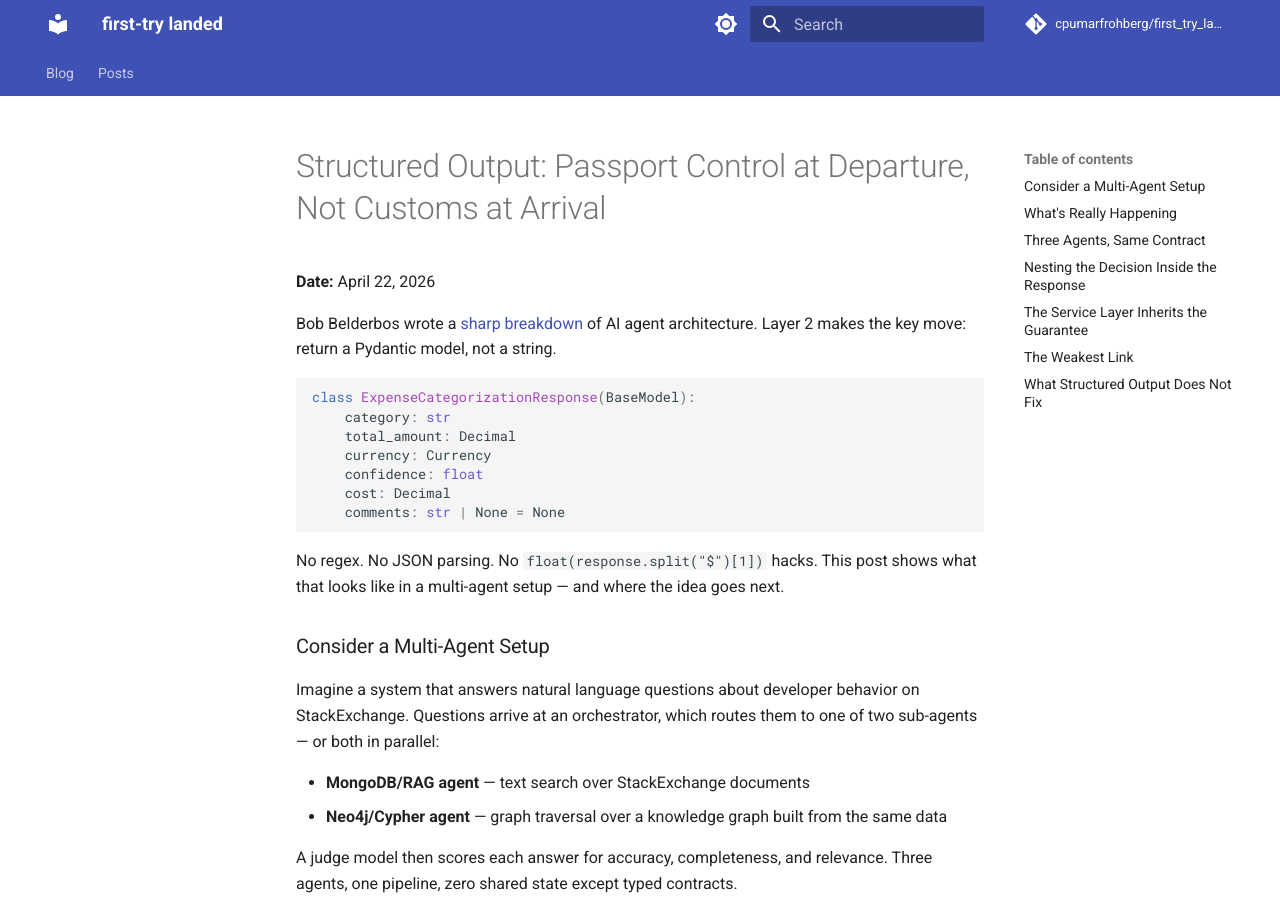
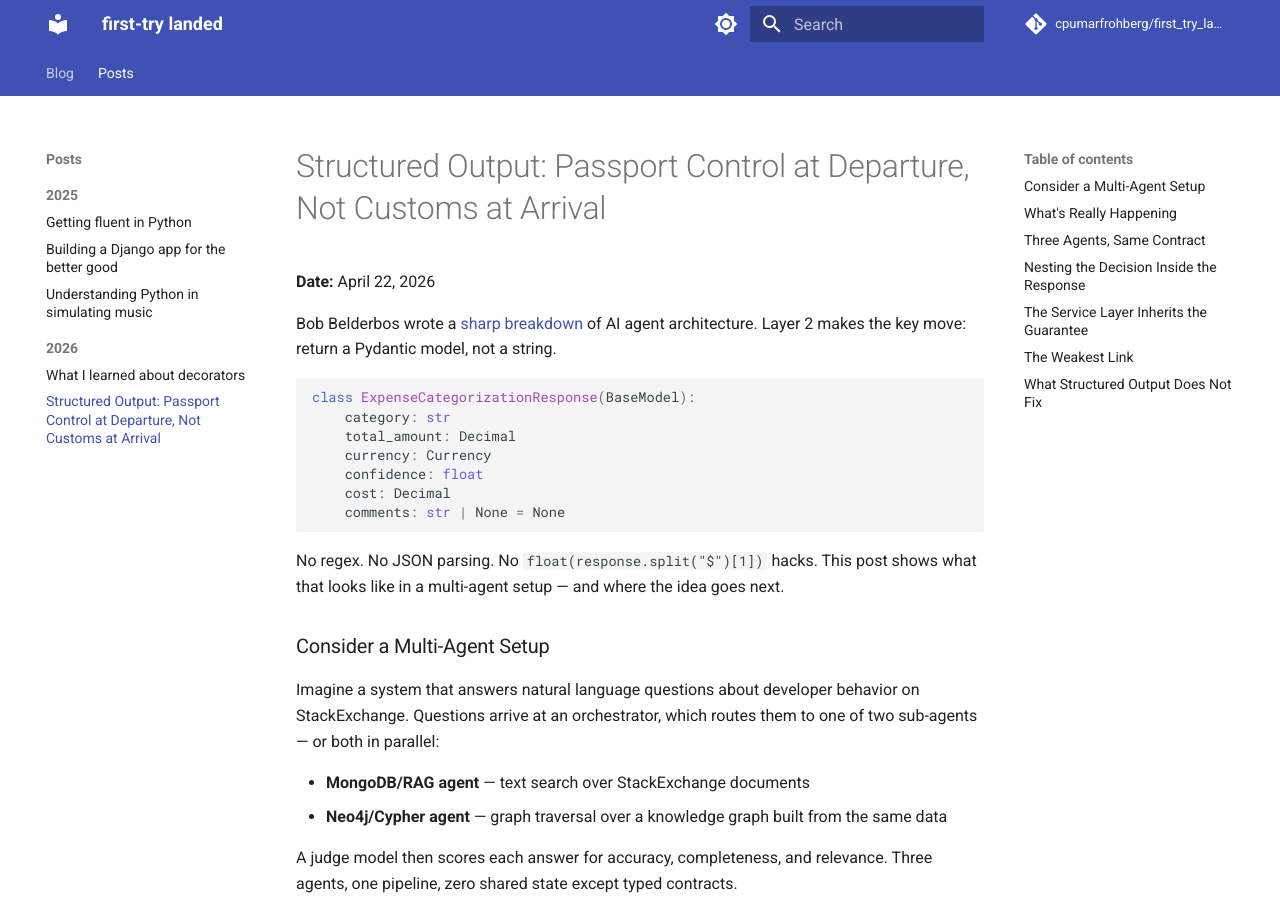
Before and after one commit to cpumarfrohberg/first_try_landed, an MkDocs documentation site: the page built from docs/posts/2026/structured_output_and_contracts.md, in a window 1280 px wide and 900 px high. Built offline with MkDocs 1.6.1 and Material for MkDocs 9.7.7, drawn with Linux system fonts in a browser that asks for light colours; comment, search, counter and statistics services are not loaded.

Commit message:
add post on structured output

```diff
--- a/mkdocs.yml
+++ b/mkdocs.yml
@@ -41,6 +41,7 @@ nav:
       - Understanding Python in simulating music: posts/2025/python-simulating-music.md
     - 2026:
       - What I learned about decorators: posts/2026/decorators.md
+      - "Structured Output: Passport Control at Departure, Not Customs at Arrival": posts/2026/structured_output_and_contracts.md
 
 markdown_extensions:
   - pymdownx.highlight:
```
